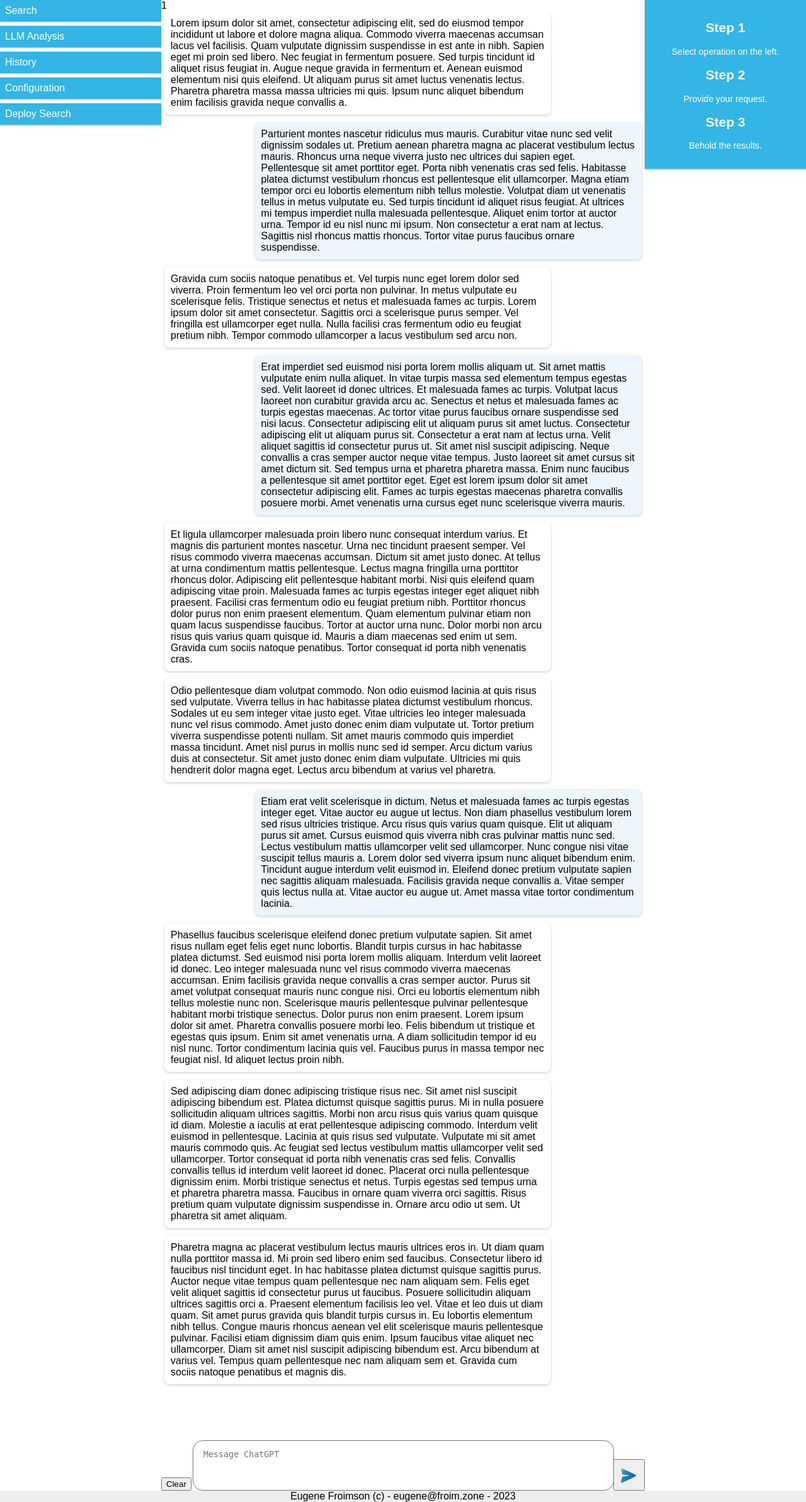
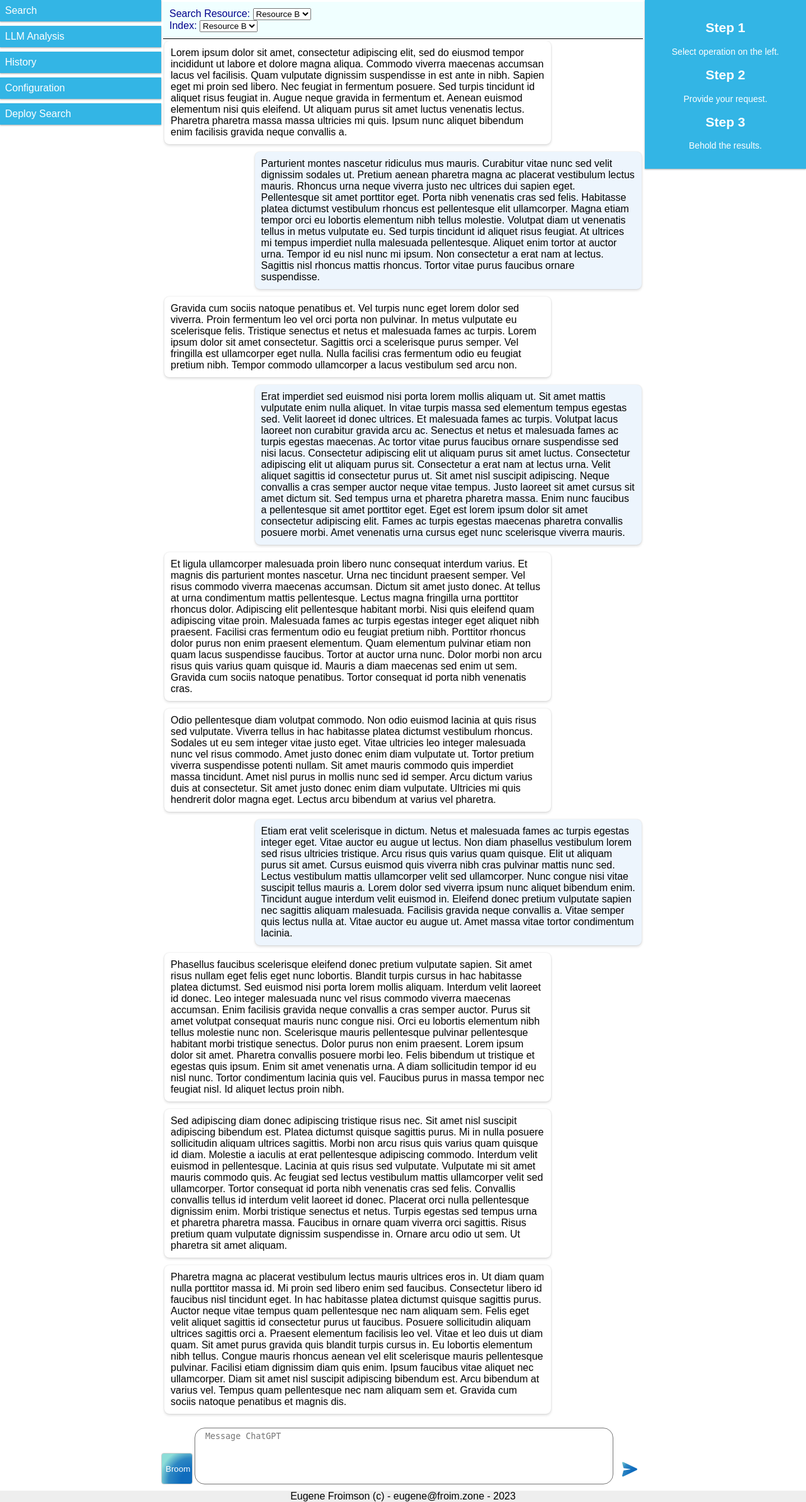
Before and after one commit to smartxr/smart-doc-man, a Flask app: page / in a window 1280 px wide. Shown: the part 80-2465 px from the top of the page at 63% size. Run offline with Flask 3, Linux system fonts and the light colour scheme.

Commit message:
Layout updates

```diff
--- a/static/chat.css
+++ b/static/chat.css
@@ -57,6 +57,7 @@ body {
     background-color: #33b5e5;
     color: #ffffff;
     box-shadow: 0 1px 3px rgba(0,0,0,0.12), 0 1px 2px rgba(0,0,0,0.24);
+    cursor: pointer;
 }
 
 .left-panel li:hover {
@@ -72,24 +73,10 @@ body {
     /* align-items: center; */
 }
 
-#prompt-textarea {
-    overflow-y: auto;
-    height: calc(100% - 30px);
-    /* height: 60px; */
-    /* height: fit-content; */
-    max-height: 200px;
-    border-radius: 1rem;
-    padding-bottom: 14px;
-    padding-top: 14px;
-    padding-left: 16px;
-    padding-right: 48px;
-    resize: none;
-    width: calc(100% - 65px);
-    /* width: 100%; */
-    /* align-items: start; */
-    /* justify-items: center; */
-    justify-content: center;
-    margin: 0px;
+.clear-container {
+    width: 50px;
+    display: flex;
+    align-items: flex-end;
 }
 
 #clearchat-button {
@@ -98,6 +85,20 @@ body {
     height: 50px;
     /* padding-top: 6px;
     padding-left: 4px; */
+    background: radial-gradient(109.81% 107.82% at 100.1% 90.19%, rgb(15, 108, 189) 33.63%, rgb(45, 135, 195) 70.31%, rgb(141, 221, 216) 100%);
+    color: white;
+    border: 1px solid #D1D1D1;
+    border-radius: 4px;
+}
+
+#clearchat-button:hover {
+    color: black;
+}
+
+.send-container {
+    width: 50px;
+    display: flex;
+    align-items: flex-end;
 }
 
 #send-button {
@@ -106,6 +107,14 @@ body {
     height: 50px;
     padding-top: 6px;
     padding-left: 4px;
+    background: none;
+    border: none;
+    margin-left: 4px;
+    border-radius: 4px;
+}
+
+#send-button:hover {
+    background-color: lightblue;
 }
 
 .right-panel {
@@ -124,6 +133,11 @@ body {
 
 .chat-title{
     border: 0px solid black;
+    border-bottom: 1px solid black;
+    background-color: azure;
+    color: darkblue;
+    padding: 10px;
+    margin: 3px;
 }
 
 .chat-thread {
@@ -158,20 +172,49 @@ body {
     margin-right: 5px;
 }
 
-.chat-prompt {
+.chatprompt-area {
     display: flex;
     flex-direction: row;
     border: 0px solid black;
-    height: 80px;
+    height: 90px;
 }
 
-.chat-prompt  > div {
+.chatprompt-area  > div {
     /* display: flex;
     flex-direction: row; */
     border: 0px solid black;
 }
 
+.prompt-container {
+    flex: 1;
+    /* border: 2px solid black; */
+    /* background-color: #0099cc; */
+    width: 1px;
+    height: 100%;
+}
 
+#prompt-textarea {
+    overflow-y: auto;
+    height: calc(100% - 12px);
+    width: calc(100% - 18px);
+    /* height: 100%; */
+    /* height: 60px; */
+    /* height: fit-content; */
+    /* min-height: 40px;
+    max-height: 90px; */
+    border-radius: 1rem;
+    padding: 5px 0px 5px 16px;
+    /* padding-bottom: 5px;
+    padding-top: 5px;
+    padding-left: 16px;
+    padding-right: 0px; */
+    resize: none;
+    /* align-items: start; */
+    /* justify-items: center; */
+    /* justify-content: center;
+    margin: 0px;
+    display: block; */
+}
 
 /* .content-area > div {
     border: 2px solid black;
--- a/templates/chat.html
+++ b/templates/chat.html
@@ -28,7 +28,22 @@
             </div>
         </div>
         <div class="content-area">
-            <div class="chat-title">1</div>
+            <div class="chat-title">
+                <label for="resourceSelector">Search Resource:</label>
+                <select name="resourceSelector" id="resourceSelector">
+                    <!-- {% for key in search_resources %}
+                        <option value={{key}}>{{search_resources[key]}}</option>
+                    {% endfor %} -->
+                    <option value="Resource A">Resource A</option>
+                    <option value="Resource B" selected>Resource B</option>
+                </select>
+                <br>
+                <label for="indexSelector">Index:</label>
+                <select name="indexSelector" id="indexSelector">
+                    <option value="Resource A">Resource A</option>
+                    <option value="Resource B" selected>Resource B</option>
+                </select>
+            </div>
             <div class="chat-thread">
                 <div class="chat-flow">
                     <div>
@@ -66,25 +81,29 @@
             <div style="height: 10px;">
                 <!-- Spacer -->
             </div>
-            <div class="chat-prompt">
-                <div style="width: 50px; display: flex; align-items: flex-end;">
+            <div class="chatprompt-area">
+                <div class="clear-container">
+                    <button type="button" id="clearchat-button" aria-label="clear chat button" onclick="clearChat()">
+                        Broom
+                    </button>
                     <div>
-                        <button type="button" class="clearchat-button" onclick="clearChat()">
-                            Clear
-                        </button>
                     </div>
                 </div>
-                <div style="flex: 1; border: 0px solid black;">
-                    <textarea id="prompt-textarea" placeholder="Message ChatGPT"></textarea>
+                <div style="width: 3px;"><!-- Spacer --></div>
+                <div class="prompt-container">
+                    <textarea contenteditable role="textbox" id="prompt-textarea" placeholder="Message ChatGPT"></textarea>
+                    <!-- <div style="height: 100%;">
+                    </div> -->
                 </div>
-                <div style="width: 50px; display: flex;">
-                    <div style="display: flex; align-items: flex-end;">
-                        <button type="button" id="send-button" onclick="sendMessage()">
-                            <img src="{{ url_for('static', filename='Send.svg') }}" alt="Send" />
-                        </button>
-                    </div>
+                <div class="send-container">
+                    <button type="button" id="send-button" onclick="sendMessage()">
+                        <img src="{{ url_for('static', filename='Send.svg') }}" alt="Send" />
+                    </button>
+                    <!-- <div style="display: flex; align-items: flex-end;">
+                    </div> -->
                 </div>
             </div>
+            <div style="height: 10px;"><!-- Spacer --></div>
         </div>
         <div class="right-panel">
             <div class="aside">
```
